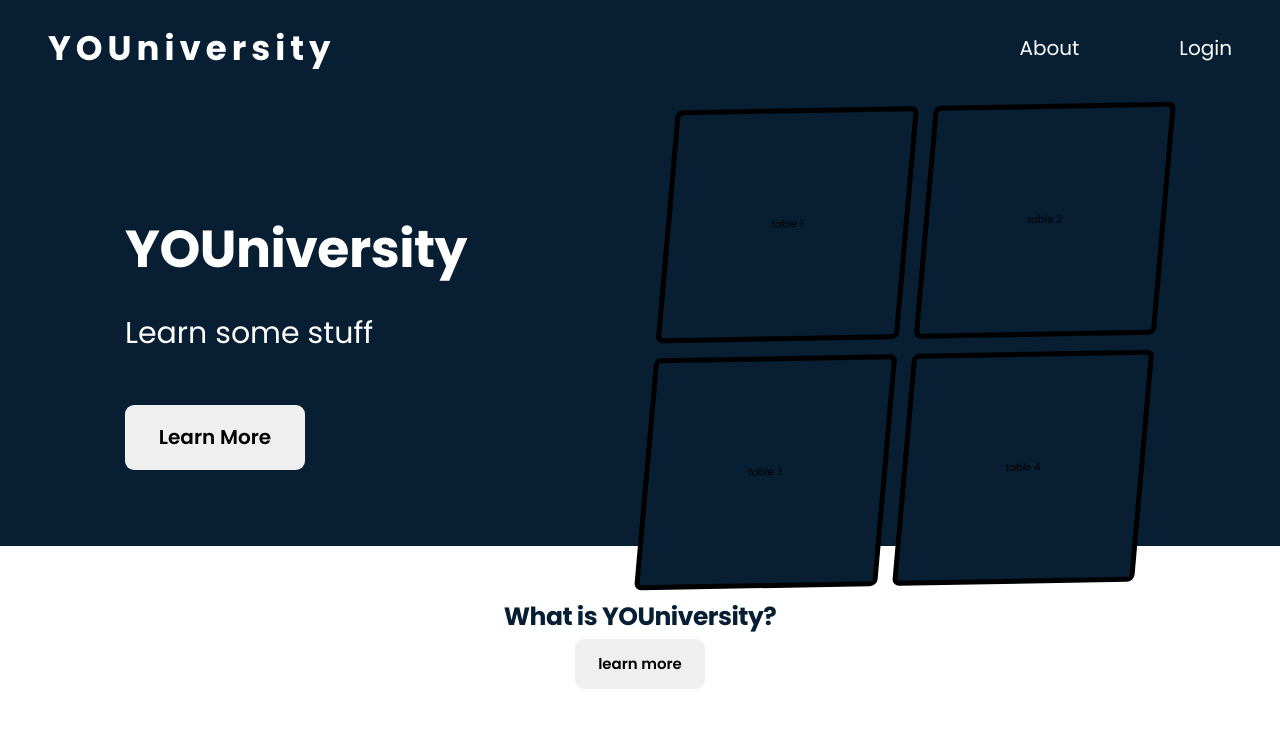
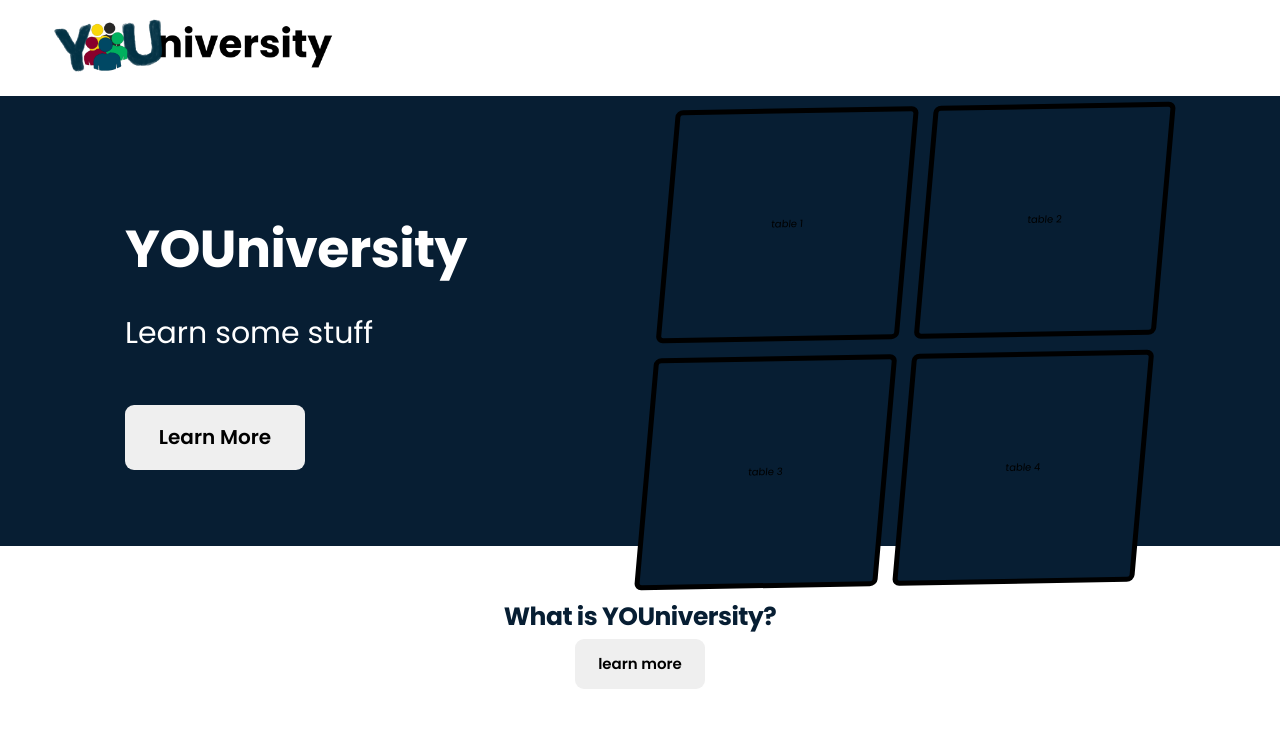
Before and after one commit to talhaMah56/YOUniversity, a React (Create React App) app: page / in a window 1280 px wide. Shown: the top 754 px of the page. Built offline with nearby package versions, Linux system fonts and the light colour scheme.

Commit message:
some css changes

```diff
--- a/src/Layout/MainHeader/MainHeader.tsx
+++ b/src/Layout/MainHeader/MainHeader.tsx
@@ -6,7 +6,9 @@ export const MainHeader: React.FC = () => {
     <>
       <nav className="main-header">
         <NavLink to="/" className="logo">
-          YOUniversity
+          <div>
+          <img id='nav-logo' src={require("/Users/ameerabdelnasser/YOUniversity/src/images/YNV-logo-1.png")}/>
+          </div>
         </NavLink>
         <ul className="main-nav">
           <li>About</li>
--- a/src/index.css
+++ b/src/index.css
@@ -9,7 +9,7 @@
 }
 
 :root {
-  --primary: #071e33;
+  --primary: #071e33; /*the main middle */
   --bg-accent: #484a4d;
   --text-color: #dadce1;
   --nav-size: 6rem;
@@ -38,7 +38,7 @@ body {
   display: flex;
   justify-content: space-between;
   align-items: center;
-  background-color: var(--primary);
+  background-color: var(##F2F4F3);
 
   /* Because we want the header to be fixed later */
   top: 0;
@@ -285,6 +285,10 @@ body {
   width: 20rem;
 }
 
+#nav-logo {
+  width: 30rem;
+}
+
 #lil-graph{
   width: 25rem;
 }
```
Also changed, not shown: 2 other files (tests, documents, lock files or other folders).
